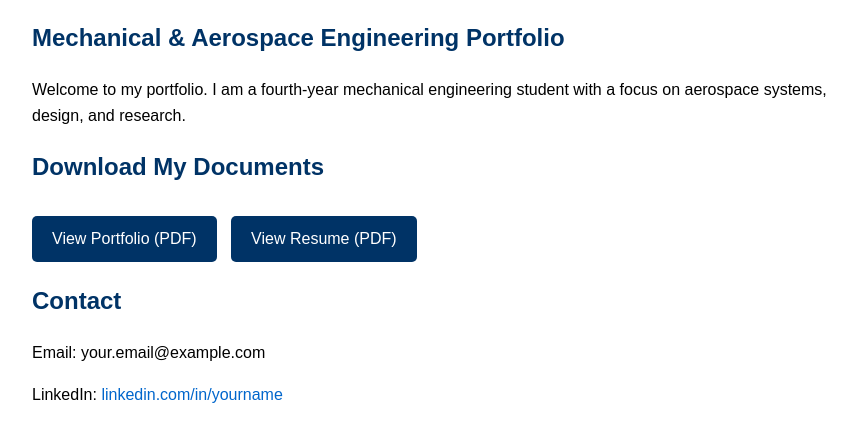
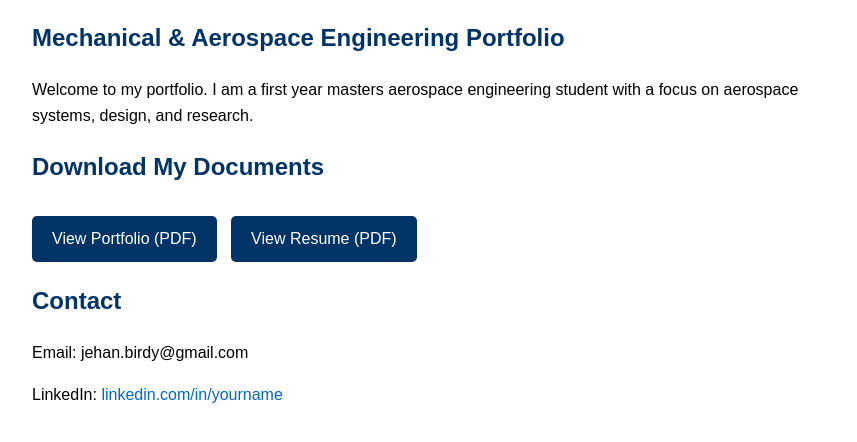
Before and after one commit to JehanBirdy/jehan-birdy.github.io, a plain HTML site: page index.html in a window 1280 px wide. Shown: the part 94-536 px from the top of the page, without its empty margins (208-1065 px from the left). Drawn offline with Linux system fonts and the light colour scheme.

Commit message:
Update index.html

```diff
--- a/index.html
+++ b/index.html
@@ -2,7 +2,7 @@
 <html lang="en">
 <head>
   <meta charset="UTF-8">
-  <title>Your Name - Engineering Portfolio</title>
+  <title>Jehan Birdy - Engineering Design Portfolio</title>
   <style>
     body {
       font-family: Arial, sans-serif;
@@ -36,7 +36,7 @@
 <body>
   <h1>Your Name</h1>
   <h2>Mechanical & Aerospace Engineering Portfolio</h2>
-  <p>Welcome to my portfolio. I am a fourth-year mechanical engineering student with a focus on aerospace systems, design, and research.</p>
+  <p>Welcome to my portfolio. I am a first year masters aerospace engineering student with a focus on aerospace systems, design, and research.</p>
 
   <h2>Download My Documents</h2>
   <p>
@@ -45,7 +45,7 @@
   </p>
 
   <h2>Contact</h2>
-  <p>Email: your.email@example.com</p>
-  <p>LinkedIn: <a href="https://linkedin.com/in/yourname" target="_blank">linkedin.com/in/yourname</a></p>
+  <p>Email: jehan.birdy@gmail.com</p>
+  <p>LinkedIn: <a href="https://www.linkedin.com/in/jehan-birdy-59b6b4325/" target="_blank">linkedin.com/in/yourname</a></p>
 </body>
 </html>
```
